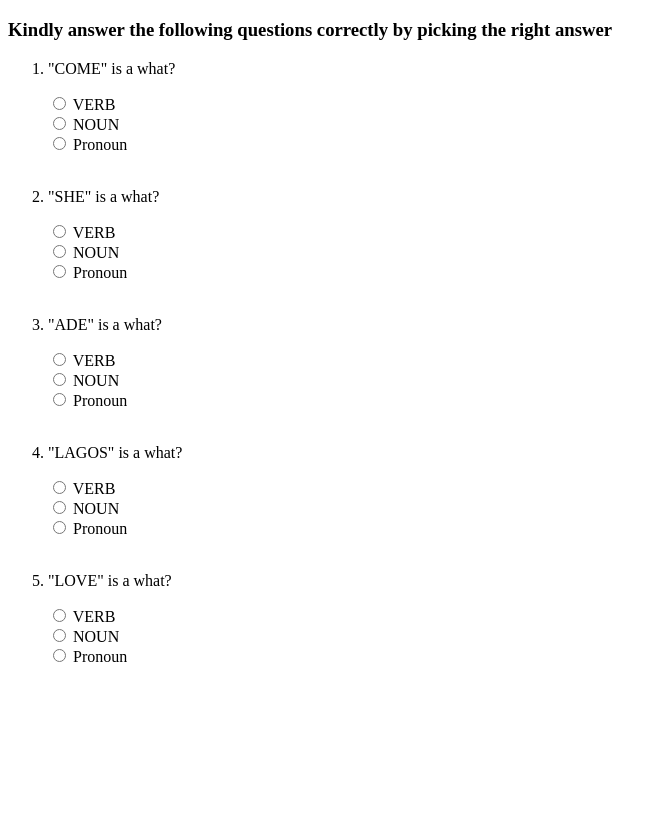
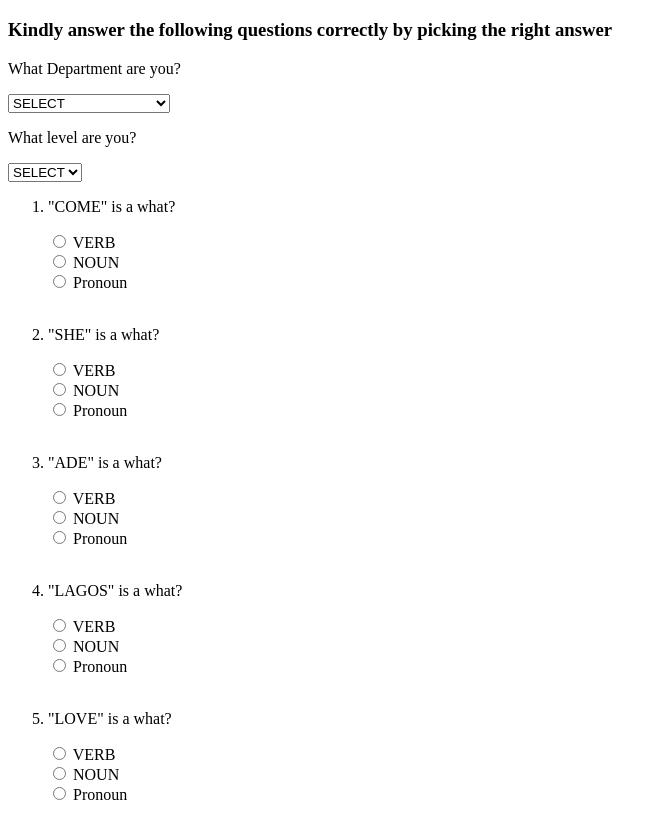
Before and after one commit to A-Tech-Services/Html-Practice, a plain HTML site: page forms.html in a window 1280 px wide. Shown: the part 61-899 px from the top of the page, without its empty margins (0-667 px from the left). Before the commit the page ends 800 px from the top, so only its background shows below. Drawn offline with Linux system fonts and the light colour scheme.

Commit message:
new project

```diff
--- a/forms.html
+++ b/forms.html
@@ -10,6 +10,26 @@
     <h1>University of Ibadan Final Exams</h1>
     <form>
         <h3>Kindly answer the following questions correctly by picking the right answer</h3>
+
+        <p>What Department are you?</p>
+        <select name="dept" id="dept">
+            <option value="select">SELECT</option>
+            <option value="Computer Science">COMPUTER SCIENCE</option>
+            <option value="Agric Science">AGRIC SCIENCE</option>
+            <option value="Botany">BOTANY</option>
+            <option value="psychology">PSYCHOLOGY</option>
+            <option value="Engineering">ENGINEERING</option>
+        </select>
+
+        <P>What level are you?</P>
+        <select name="level" id="level">
+            <option value="select">SELECT</option>
+            <option value="100LV">100LV</option>
+            <option value="200LV">200LV</option>
+            <option value="300LV">300LV</option>
+            <option value="400LV">400LV</option>
+            <option value="500LV">500LV</option>
+        </select>
         <ol>
             <li>
                 <p id="question1">"COME" is a what?</p>
```
